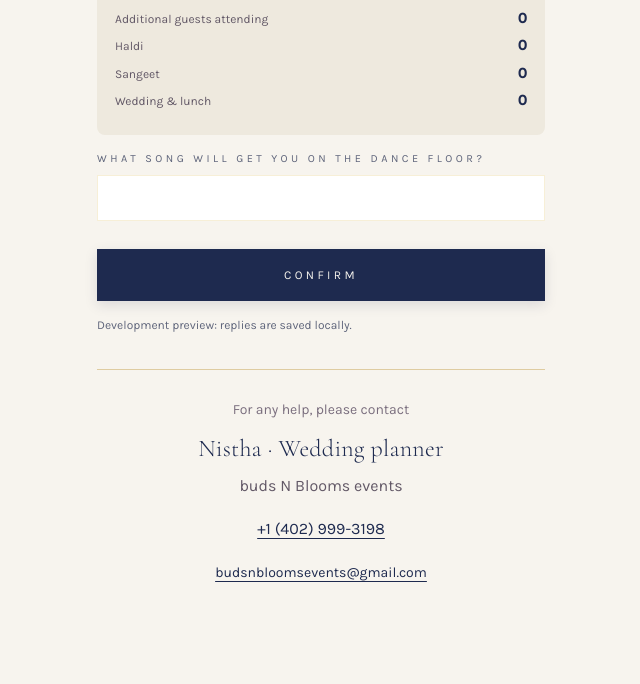
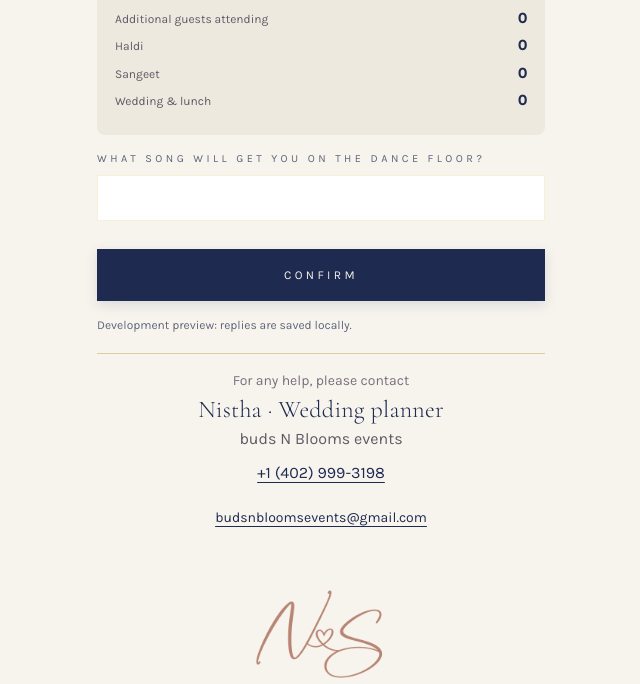
Before and after one commit to rishimaheshwari/nisha-sajal-wedding, a website: page index.html in a window 1280 px wide. Shown: the part 5518-6202 px from the top of the page, without its empty margins (319-959 px from the left). Drawn offline with nearby package versions, Linux system fonts and the light colour scheme.

Commit message:
Tighten spacing around wedding planner contact

```diff
--- a/enhancements.css
+++ b/enhancements.css
@@ -143,25 +143,28 @@
 .rsvp-confirmed-guest strong { color: #1e2a4f; font-size: 15px; }
 .rsvp-confirmed-guest p, .rsvp-confirmed-counts { color: #7a6e7e; font-size: 12px; line-height: 1.8; margin-top: 6px; }
 .rsvp-confirmed-counts { margin: 20px 0; }
+#rsvp {
+  padding-bottom: 40px;
+}
 .rsvp-help {
-  margin-top: 36px;
-  padding-top: 28px;
+  margin-top: 20px;
+  padding-top: 16px;
   border-top: 1px solid #b8902f66;
   text-align: center;
   color: #7a6e7e;
   font-size: 14px;
-  line-height: 1.7;
+  line-height: 1.5;
 }
 .rsvp-help h3 {
-  margin-top: 10px;
+  margin-top: 4px;
   font-family: "Cormorant Garamond", serif;
   font-size: 24px;
   color: #1e2a4f;
-  line-height: 1.4;
+  line-height: 1.25;
   text-wrap: balance;
 }
 .rsvp-help-company {
-  margin: 6px 0 8px;
+  margin: 2px 0 0;
   color: #625866;
   font-size: 16px;
 }
--- a/index.html
+++ b/index.html
@@ -32,7 +32,7 @@
       crossorigin="anonymous"
     />
     <link rel="icon" href="./assets/sajni-monogram.png" type="image/png" />
-    <link rel="stylesheet" href="./enhancements.css?v=planner-company" />
+    <link rel="stylesheet" href="./enhancements.css?v=compact-planner" />
     <script src="./config.js" defer></script>
     <script src="./event-audio.js?v=sajni-continuous" defer></script>
     <script src="./app.js?v=family-contact" defer></script>
```
